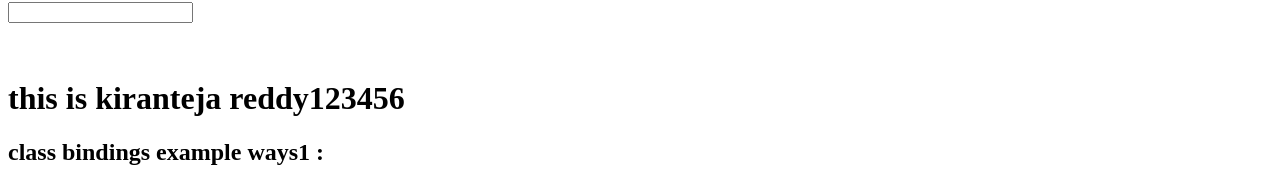
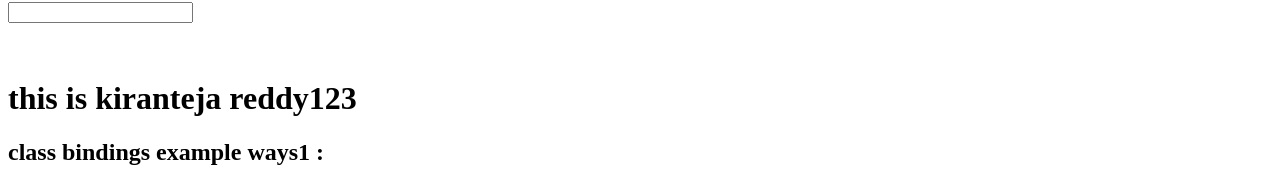
Before and after one commit to Kiranteja439/angular-databinding1, an Angular app: page / in a window 1280 px wide. Shown: the part 110-280 px from the top of the page. Built offline with nearby package versions, Linux system fonts and the light colour scheme.

Commit message:
added code in app component file

```diff
--- a/src/app/app.component.html
+++ b/src/app/app.component.html
@@ -1,7 +1,7 @@
 <h3 [ngStyle]="{'color':'red','background-color':'green','font-size':'30px'}">app component</h3><br>
 <input  [(ngModel)]="inputValue" (keydown)="keyupFun()"/><br>
 {{inputValue}}<br><br>
-<h1>this is kiranteja reddy123456</h1>
+<h1>this is kiranteja reddy123</h1>
 <h2>class bindings example ways1 : </h2>
 <p [class]="(paraStatus?'success':'failure')">this is paragraph</p>
 
```
